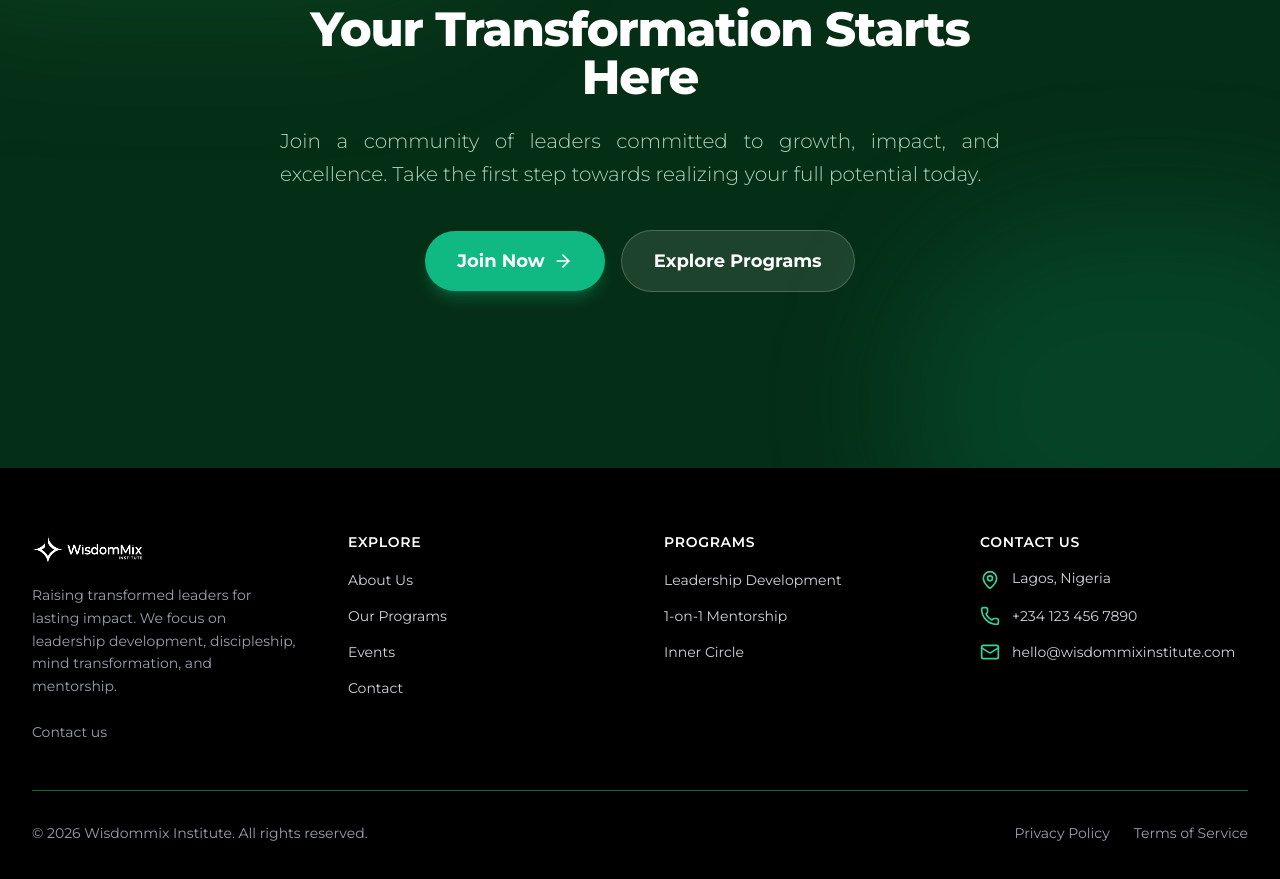
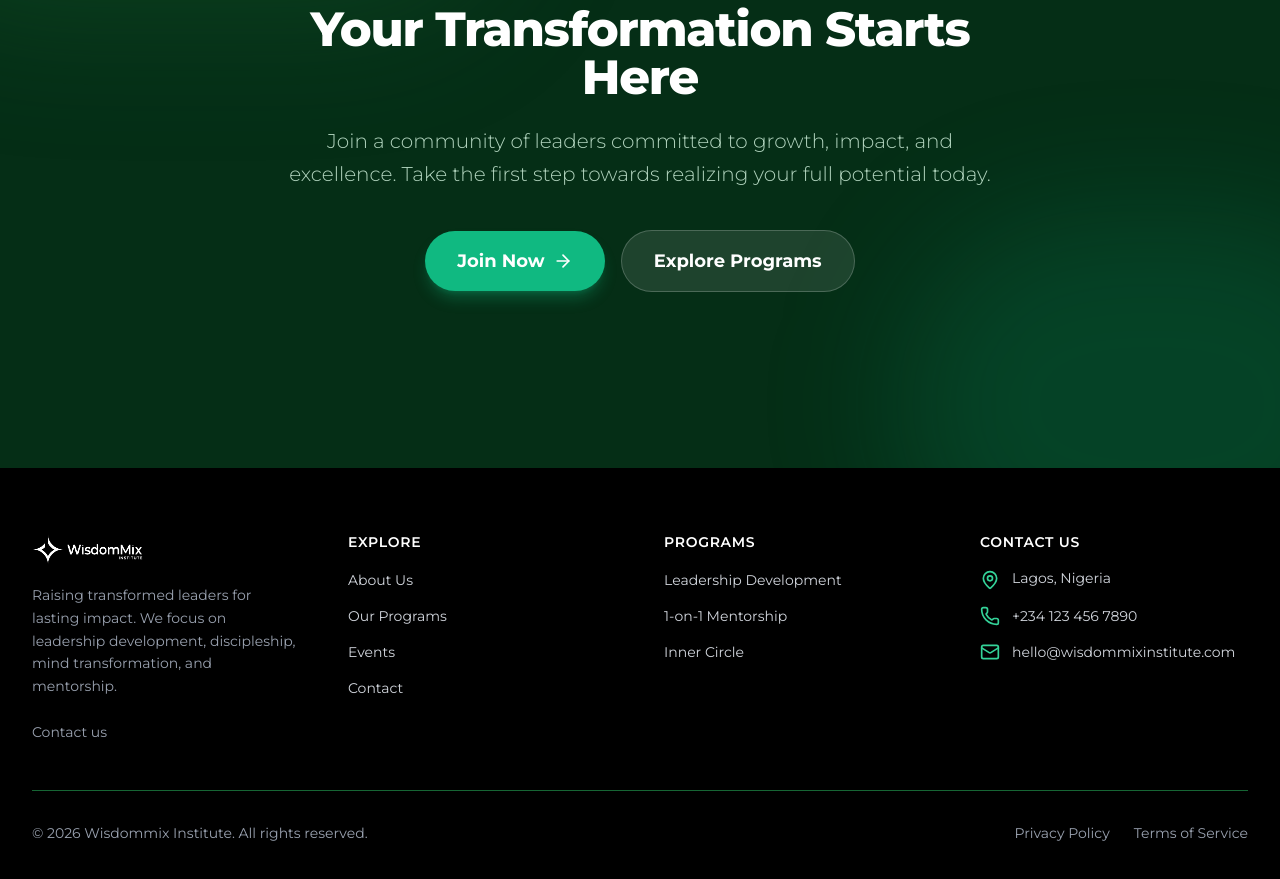
Before and after one commit to heropaulexy79/wisdommixinstitute, a Next.js app: page / in a window 1280 px wide. Shown: the part 4160-5039 px from the top of the page. Built offline with nearby package versions, Linux system fonts and the light colour scheme; no server answers; the database is empty.

Commit message:
little change

```diff
--- a/src/components/CTASection.tsx
+++ b/src/components/CTASection.tsx
@@ -34,7 +34,7 @@ export default function CTASection({
           <h2 className="text-3xl md:text-5xl font-extrabold text-white mb-6 tracking-tight">
             {title}
           </h2>
-          <p className="text-lg md:text-xl text-primary-100/80 mb-10 leading-relaxed font-light text-justify">
+          <p className="text-lg md:text-xl text-primary-100/80 mb-10 leading-relaxed font-light text-center">
             {subtitle}
           </p>
           <div className="flex flex-col sm:flex-row items-center justify-center gap-4">
```
